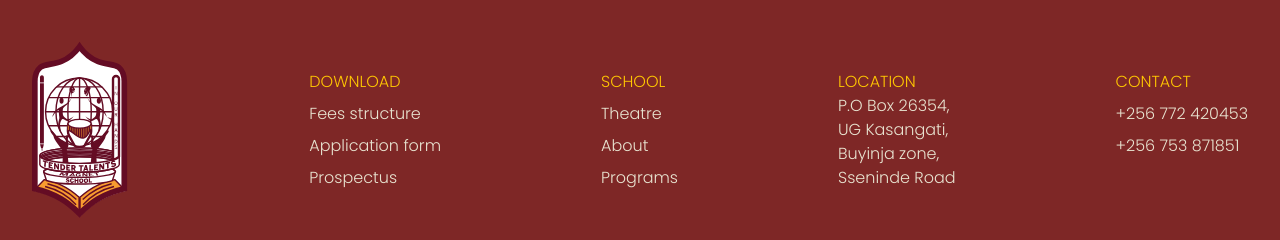
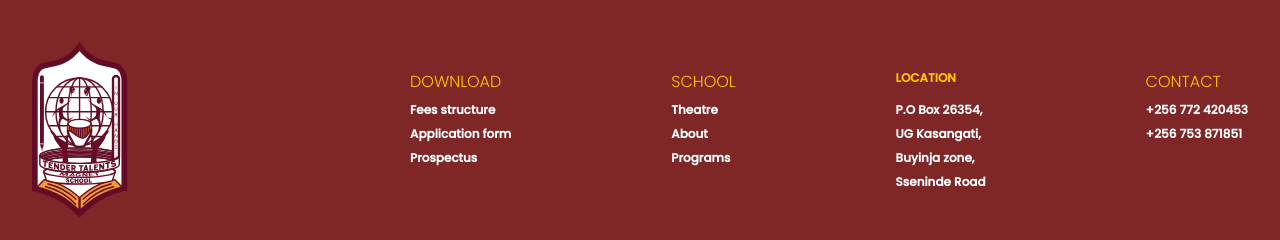
Before and after one commit to GRACENOBLE/tender-talents, a Next.js app: page / in a window 1280 px wide. Shown: the part 3646-3886 px from the top of the page. Built offline with nearby package versions, Linux system fonts and the light colour scheme.

Commit message:
Formatting footer to match theme

```diff
--- a/components/Footer.tsx
+++ b/components/Footer.tsx
@@ -31,12 +31,15 @@ export default function Footer() {
               <Navlink title={"About"} path={""} />
               <Navlink title={"Programs"} path={""} />
             </div>
-            <div className="text-tt-cream">
+            <div className="text-white text-xs font-bold">
               <h1 className="text-tt-yellow ">LOCATION</h1>
-              <p>P.O Box 26354, </p>
-              <p>UG Kasangati,</p>
-              <p>Buyinja zone,</p>
-              <p>Sseninde Road</p>
+              <br />
+              <div className="flex flex-col gap-2">
+                <p>P.O Box 26354, </p>
+                <p>UG Kasangati,</p>
+                <p>Buyinja zone,</p>
+                <p>Sseninde Road</p>
+              </div>
             </div>
             <div className="flex flex-col gap-2 text-tt-cream">
               <h1 className="text-tt-yellow">CONTACT</h1>
@@ -55,7 +58,7 @@ type NavLinkProps = { title: string; path: string };
 const Navlink = ({ title, path }: NavLinkProps) => (
   <Link
     href={path}
-    className="relative hover:text-gray-400 cursor-pointer transition-all ease-in-out before:transition-[width] before:ease-in-out before:duration-700 before:absolute before:bg-gray-400 before:origin-center before:h-[1px] before:w-0 hover:before:w-[50%] before:bottom-0 before:left-[50%] after:transition-[width] after:ease-in-out after:duration-700 after:absolute after:bg-gray-400 after:origin-center after:h-[1px] after:w-0 hover:after:w-[50%] after:bottom-0 after:right-[50%]"
+    className="relative hover:text-tt-yellow duration-300 before:w-full before:transition-all ease-in-out before:ease-in-out before:duration-300 before:absolute before:bg-tt-yellow before:origin-center before:h-[1px] before:scale-0 hover:before:scale-100 before:-bottom-1 before:left-0 text-white text-xs font-semibold"
   >
     {title}
   </Link>
```
